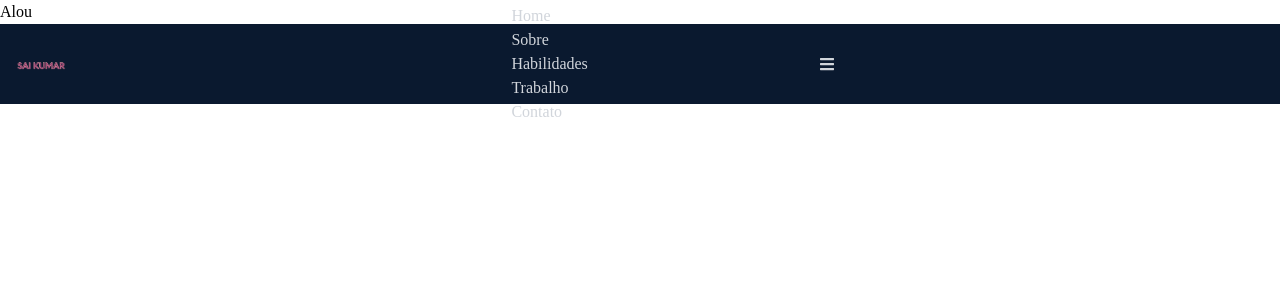
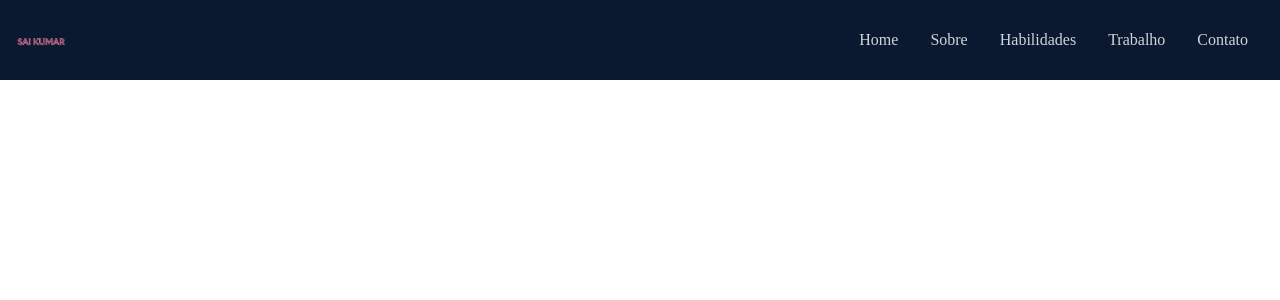
Before and after one commit to jvmantovas/portfolio-react, a React (Create React App) app: page / in a window 1280 px wide. Shown: the top 300 px of the page. Built offline with nearby package versions, Linux system fonts and the light colour scheme.

Commit message:
Navbar component

```diff
--- a/src/App.js
+++ b/src/App.js
@@ -3,7 +3,6 @@ import Navbar from "./components/Navbar";
 function App() {
   return (
     <div>
-      <h2>Alou</h2>
       <Navbar />
     </div>
   );
--- a/src/components/Navbar.jsx
+++ b/src/components/Navbar.jsx
@@ -1,32 +1,44 @@
-import React from "react";
+import React, { useState } from "react";
 import { FaBars, FaTimes } from "react-icons/fa";
 import logo from "../assets/logo.png";
 
 const Navbar = () => {
+  const [nav, setNav] = useState(false);
+  const handleClick = () => setNav(!nav);
+
   return (
     <div className="fixed w-full h-[80px] flex justify-between items-center px-4 bg-[#0a192f] text-gray-300">
       <div>
         <img src={logo} alt="Logo" style={{ width: "50px" }} />
       </div>
-      <div>{/* menu */}</div>
-      <div>
-        <ul>
+      {/* menu */}
+      <ul className="hidden md:flex">
         <li>Home</li>
         <li>Sobre</li>
         <li>Habilidades</li>
         <li>Trabalho</li>
         <li>Contato</li>
       </ul>
-      </div>
-
       {/*Hamburguer*/}
-      <div>
-        <FaBars />
+      <div onClick={handleClick} className="md:hidden z-10">
+        {!nav ? <FaBars /> : <FaTimes />}
       </div>
       {/*mobile menu*/}
-      <div></div>
+      <ul
+        className={
+          !nav
+            ? "hidden"
+            : "absolute top-0 left-0 w-full h-screen bg-[#0a192f] flex flex-col justify-center items-center"
+        }
+      >
+        <li className="py-6 text-4xl">Home</li>
+        <li className="py-6 text-4xl">Sobre</li>
+        <li className="py-6 text-4xl">Habilidades</li>
+        <li className="py-6 text-4xl">Trabalho</li>
+        <li className="py-6 text-4xl">Contato</li>
+      </ul>
       {/*social icons*/}
-      <div></div>
+      <div className="hidden"></div>
     </div>
   );
 };
```
Lines whose indentation alone changed are shown as unchanged.
